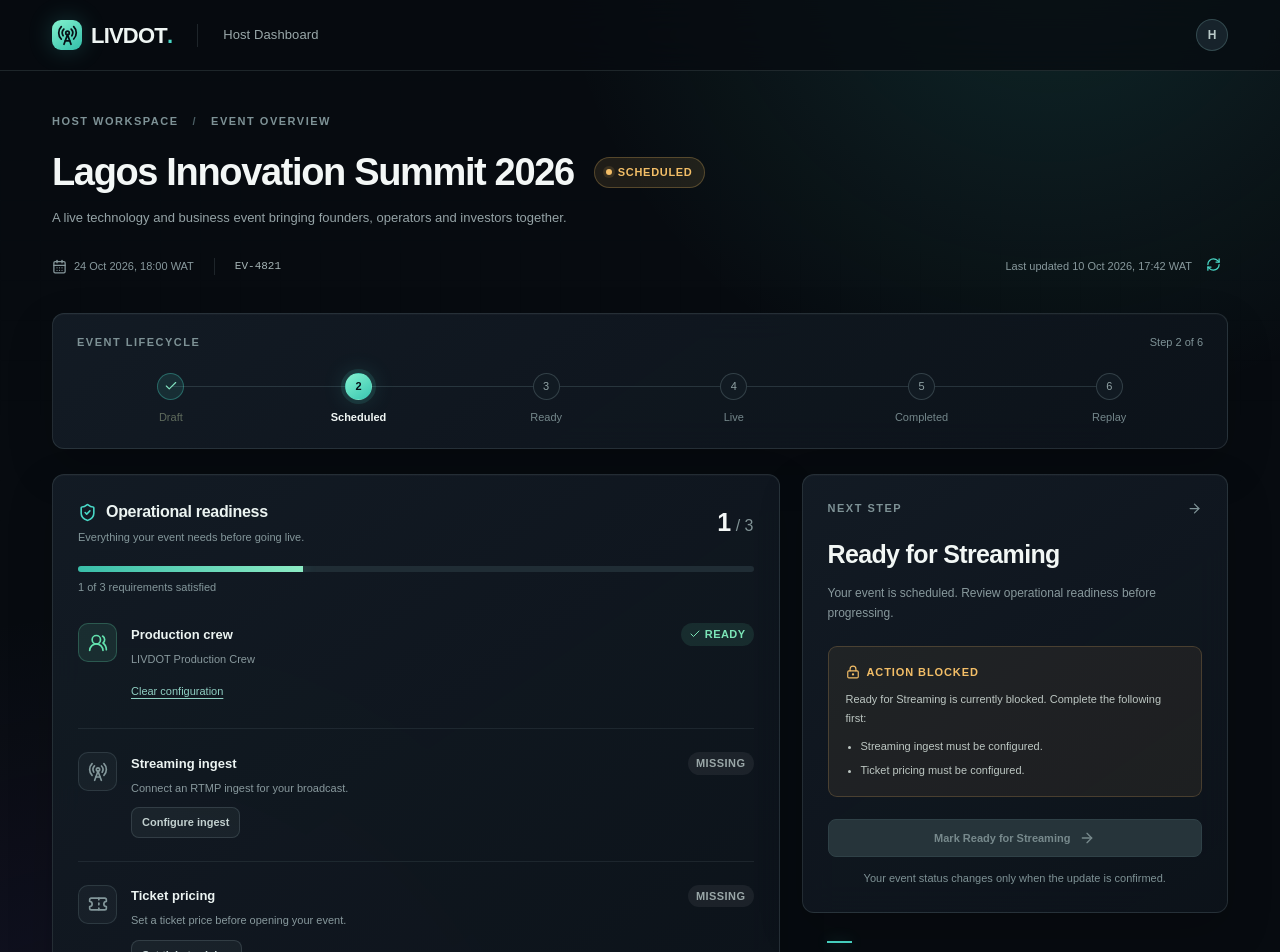
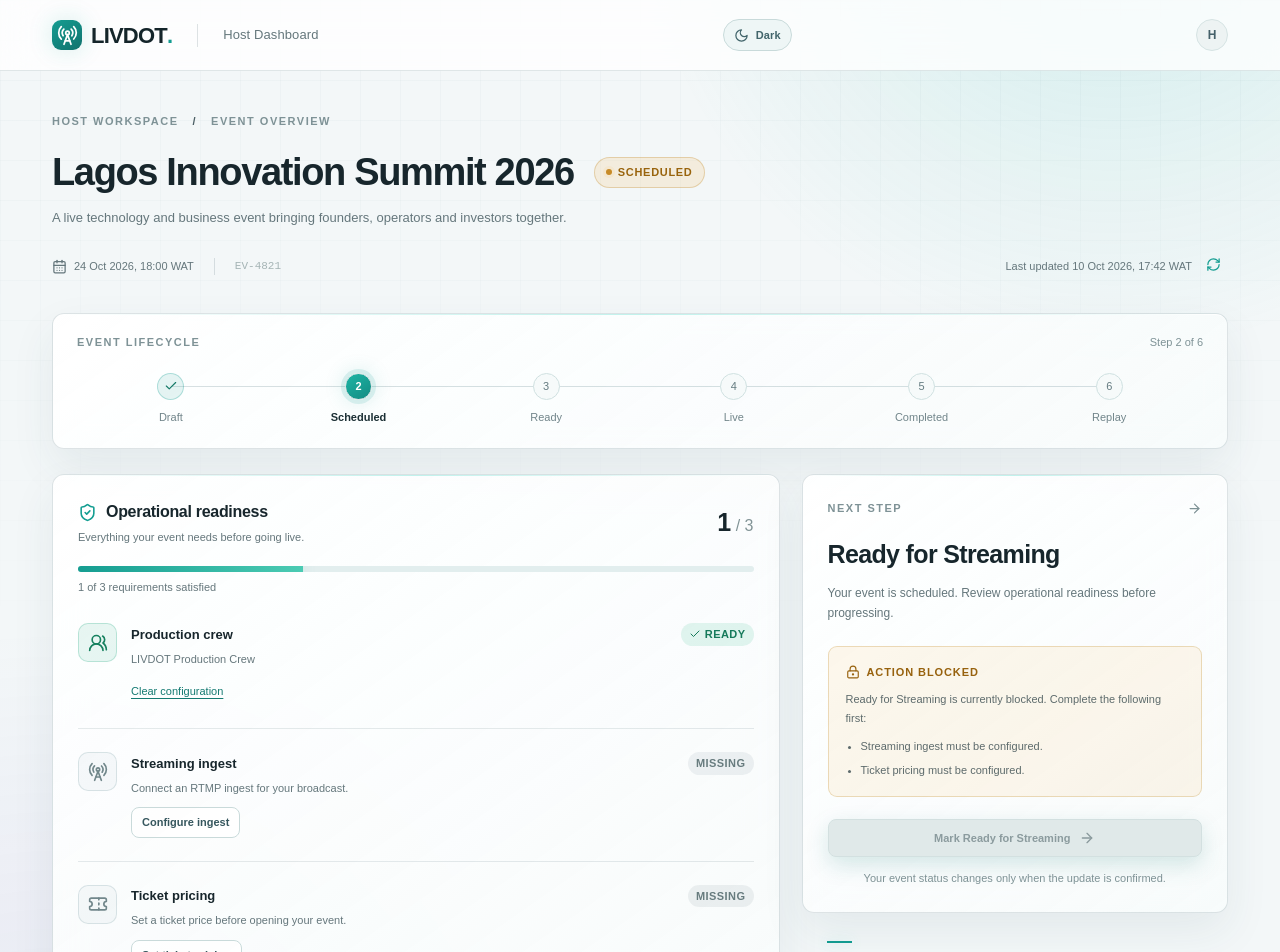
Before and after one commit to michycipher/livdot-host.dashboard, a Next.js app: page / in a window 1280 px wide. Shown: the top 952 px of the page. Built offline with nearby package versions, Linux system fonts and the light colour scheme.

Commit message:
add light dark dashboard themes

```diff
--- a/src/app/globals.css
+++ b/src/app/globals.css
@@ -881,6 +881,347 @@ footer {
   }
   .readiness-count {
     font-size: 22px;
+  }
+}
+
+/* Light theme is the default. The dark control-room palette above remains
+   available through the data-theme attribute set by the theme toggle. */
+:root:not([data-theme="dark"]) {
+  --ink: #18242a;
+  --muted: #64747a;
+  --line: rgba(29, 60, 71, 0.14);
+  --green: #198a68;
+  --canvas: #f3f7f8;
+  --surface: rgba(255, 255, 255, 0.88);
+  --surface-raised: #ffffff;
+  --cyan: #139d91;
+  --amber: #b87916;
+  --red: #c84c59;
+}
+
+:root:not([data-theme="dark"]) body {
+  background:
+    radial-gradient(circle at 87% -8%, rgba(45, 185, 177, 0.18), transparent 30rem),
+    radial-gradient(circle at 4% 74%, rgba(111, 87, 201, 0.11), transparent 34rem),
+    var(--canvas);
+  color: var(--ink);
+}
+
+:root:not([data-theme="dark"]) body::before {
+  opacity: 0.48;
+  background-image:
+    linear-gradient(rgba(54, 102, 112, 0.07) 1px, transparent 1px),
+    linear-gradient(90deg, rgba(54, 102, 112, 0.07) 1px, transparent 1px);
+}
+
+:root:not([data-theme="dark"]) .app-bar {
+  background: rgba(255, 255, 255, 0.78);
+  border-color: rgba(26, 71, 79, 0.13);
+}
+
+:root:not([data-theme="dark"]) .brand {
+  color: #14252a;
+}
+
+:root:not([data-theme="dark"]) .brand-mark {
+  color: #ffffff;
+  background: linear-gradient(145deg, #159d91, #11726e);
+  box-shadow: 0 0 24px rgba(21, 157, 145, 0.18);
+}
+
+:root:not([data-theme="dark"]) .brand-period,
+:root:not([data-theme="dark"]) .updated svg,
+:root:not([data-theme="dark"]) .heading-with-icon svg {
+  color: var(--cyan);
+}
+
+:root:not([data-theme="dark"]) .workspace-label,
+:root:not([data-theme="dark"]) .event-description,
+:root:not([data-theme="dark"]) .header-meta,
+:root:not([data-theme="dark"]) .updated,
+:root:not([data-theme="dark"]) .details dt,
+:root:not([data-theme="dark"]) .requirement-body p,
+:root:not([data-theme="dark"]) .action-description,
+:root:not([data-theme="dark"]) .operations-note,
+:root:not([data-theme="dark"]) footer,
+:root:not([data-theme="dark"]) .section-heading p,
+:root:not([data-theme="dark"]) .readiness-summary p {
+  color: #65777c;
+}
+
+:root:not([data-theme="dark"]) .host-avatar {
+  color: #45616a;
+  background: #edf3f3;
+  border-color: #d5e3e3;
+}
+
+:root:not([data-theme="dark"]) h1,
+:root:not([data-theme="dark"]) h2,
+:root:not([data-theme="dark"]) h3,
+:root:not([data-theme="dark"]) .readiness-count,
+:root:not([data-theme="dark"]) .details dd,
+:root:not([data-theme="dark"]) .action-panel h2 {
+  color: #17262c;
+}
+
+:root:not([data-theme="dark"]) .card {
+  background: linear-gradient(145deg, rgba(255, 255, 255, 0.94), rgba(248, 252, 252, 0.84));
+  border-color: rgba(29, 70, 79, 0.15);
+  box-shadow: 0 18px 44px rgba(32, 79, 87, 0.08), inset 0 1px 0 rgba(255, 255, 255, 0.9);
+}
+
+:root:not([data-theme="dark"]) .status-badge {
+  color: #99640d;
+  background: rgba(243, 190, 103, 0.18);
+  border-color: rgba(188, 133, 37, 0.3);
+}
+
+:root:not([data-theme="dark"]) .status-dot {
+  background: #c78b28;
+}
+
+:root:not([data-theme="dark"]) .status-badge.live {
+  color: #b83846;
+  background: rgba(239, 115, 123, 0.12);
+  border-color: rgba(200, 76, 89, 0.25);
+}
+
+:root:not([data-theme="dark"]) .lifecycle li {
+  color: #71858a;
+}
+
+:root:not([data-theme="dark"]) .lifecycle li:before {
+  background: rgba(43, 92, 101, 0.19);
+}
+
+:root:not([data-theme="dark"]) .step-circle {
+  color: #647b80;
+  background: #f6fafa;
+  border-color: #cfe0e0;
+}
+
+:root:not([data-theme="dark"]) .past .step-circle {
+  color: #167a68;
+  background: rgba(19, 157, 145, 0.11);
+  border-color: rgba(19, 157, 145, 0.28);
+}
+
+:root:not([data-theme="dark"]) .lifecycle .current {
+  color: #1c3035;
+}
+
+:root:not([data-theme="dark"]) .current .step-circle {
+  color: #ffffff;
+  background: linear-gradient(145deg, #1db5a5, #148b82);
+  box-shadow: 0 0 0 4px rgba(19, 157, 145, 0.12), 0 0 22px rgba(19, 157, 145, 0.2);
+}
+
+:root:not([data-theme="dark"]) .progress-track {
+  background: #e2eeee;
+}
+
+:root:not([data-theme="dark"]) .progress-track > div {
+  background: linear-gradient(90deg, #159d91, #4bcbb3);
+  box-shadow: 0 0 15px rgba(19, 157, 145, 0.22);
+}
+
+:root:not([data-theme="dark"]) .readiness-item,
+:root:not([data-theme="dark"]) .readiness-footnote,
+:root:not([data-theme="dark"]) footer {
+  border-color: rgba(29, 70, 79, 0.11);
+}
+
+:root:not([data-theme="dark"]) .requirement-icon {
+  color: #71878b;
+  background: rgba(116, 158, 162, 0.06);
+  border-color: rgba(79, 128, 133, 0.18);
+}
+
+:root:not([data-theme="dark"]) .requirement-icon.satisfied {
+  color: #16815f;
+  background: rgba(30, 169, 124, 0.1);
+  border-color: rgba(30, 169, 124, 0.24);
+}
+
+:root:not([data-theme="dark"]) .ready-label {
+  color: #167a5b;
+  background: rgba(30, 169, 124, 0.12);
+}
+
+:root:not([data-theme="dark"]) .missing-label {
+  color: #677b7e;
+  background: rgba(103, 123, 126, 0.1);
+}
+
+:root:not([data-theme="dark"]) .secondary {
+  color: #36575e;
+  background: rgba(255, 255, 255, 0.75);
+  border-color: #c9dada;
+}
+
+:root:not([data-theme="dark"]) .secondary:not(:disabled):hover {
+  color: #126f68;
+  background: rgba(19, 157, 145, 0.08);
+  border-color: rgba(19, 157, 145, 0.34);
+}
+
+:root:not([data-theme="dark"]) .text-button {
+  color: #147a72;
+}
+
+:root:not([data-theme="dark"]) .readiness-footnote {
+  color: #667b7f;
+  background: rgba(237, 246, 246, 0.72);
+}
+
+:root:not([data-theme="dark"]) .blockers {
+  background: rgba(243, 190, 103, 0.12);
+  border-color: rgba(184, 127, 23, 0.25);
+}
+
+:root:not([data-theme="dark"]) .blocker-label {
+  color: #97620e;
+}
+
+:root:not([data-theme="dark"]) .blockers p,
+:root:not([data-theme="dark"]) .blockers ul {
+  color: #5d6b6c;
+}
+
+:root:not([data-theme="dark"]) .primary {
+  color: #ffffff;
+  background: linear-gradient(135deg, #178f84, #0c6d69);
+  box-shadow: 0 8px 22px rgba(16, 119, 111, 0.17);
+}
+
+:root:not([data-theme="dark"]) .primary:disabled {
+  color: #8b9b9e;
+  background: #e0e9e9;
+  border-color: #d3e0e0;
+}
+
+:root:not([data-theme="dark"]) .eligible {
+  color: #197054;
+  background: rgba(30, 169, 124, 0.08);
+  border-color: rgba(30, 169, 124, 0.2);
+}
+
+:root:not([data-theme="dark"]) .demo-controls {
+  background: rgba(244, 250, 250, 0.88);
+  border-color: rgba(19, 157, 145, 0.24);
+}
+
+:root:not([data-theme="dark"]) .demo-heading,
+:root:not([data-theme="dark"]) .demo-heading h2 {
+  color: #14796f;
+}
+
+:root:not([data-theme="dark"]) .demo-controls > p,
+:root:not([data-theme="dark"]) .failure-control p {
+  color: #667b7f;
+}
+
+:root:not([data-theme="dark"]) .schedule-form input,
+:root:not([data-theme="dark"]) select {
+  color: #2d5058;
+  background: #ffffff;
+  border-color: #c8dada;
+}
+
+:root:not([data-theme="dark"]) .error-panel {
+  color: #a73945;
+  background: #fff2f3;
+  border-color: #edc8cd;
+}
+
+:root:not([data-theme="dark"]) .error-panel h2 {
+  color: #792b35;
+}
+
+.theme-toggle {
+  display: inline-flex;
+  align-items: center;
+  gap: 7px;
+  min-height: 32px;
+  margin-left: auto;
+  padding: 7px 10px;
+  border: 1px solid rgba(138, 164, 166, 0.24);
+  border-radius: 999px;
+  color: #b8c8c8;
+  background: rgba(124, 153, 157, 0.08);
+  font-size: 11px;
+  font-weight: 700;
+  letter-spacing: 0.2px;
+}
+
+.theme-toggle:hover {
+  color: var(--cyan);
+  border-color: rgba(73, 216, 199, 0.42);
+  background: rgba(73, 216, 199, 0.11);
+}
+
+:root:not([data-theme="dark"]) .theme-toggle {
+  color: #42656b;
+  background: rgba(237, 245, 245, 0.9);
+  border-color: #c8dada;
+}
+
+:root:not([data-theme="dark"]) .theme-toggle:hover {
+  color: #0d7770;
+  border-color: rgba(19, 157, 145, 0.4);
+  background: rgba(19, 157, 145, 0.1);
+}
+
+.card,
+.status-badge,
+.theme-toggle {
+  animation: surface-in 0.45s ease both;
+}
+
+.card {
+  position: relative;
+  overflow: hidden;
+}
+
+.card::before {
+  content: "";
+  position: absolute;
+  inset: 0 0 auto;
+  height: 1px;
+  pointer-events: none;
+  background: linear-gradient(90deg, transparent, rgba(73, 216, 199, 0.34), transparent);
+}
+
+.loading .skeleton {
+  position: relative;
+  overflow: hidden;
+}
+
+.loading .skeleton::after {
+  content: "";
+  position: absolute;
+  inset: 0;
+  transform: translateX(-100%);
+  background: linear-gradient(90deg, transparent, rgba(255, 255, 255, 0.55), transparent);
+  animation: shimmer 1.35s infinite;
+}
+
+@keyframes surface-in {
+  from { opacity: 0; transform: translateY(5px); }
+  to { opacity: 1; transform: translateY(0); }
+}
+
+@keyframes shimmer {
+  to { transform: translateX(100%); }
+}
+
+@media (max-width: 640px) {
+  .theme-toggle {
+    padding: 7px;
+  }
+
+  .theme-toggle span {
+    display: none;
   }
 }
 @media (prefers-reduced-motion: reduce) {
--- a/src/components/event/event-dashboard.tsx
+++ b/src/components/event/event-dashboard.tsx
@@ -1,7 +1,7 @@
 "use client";
-import { useState } from "react";
+import { useEffect, useState } from "react";
 import Link from "next/link";
-import { RadioTower } from "lucide-react";
+import { Moon, RadioTower, Sun } from "lucide-react";
 import { useEvent } from "@/hooks/use-event";
 import { useEventActions } from "@/hooks/use-event-actions";
 import { useEventApi } from "@/app/providers";
@@ -18,6 +18,13 @@ export function EventDashboard() {
   const mutation = useEventActions();
   const api = useEventApi();
   const [failureArmed, setFailureArmed] = useState(false);
+  const [theme, setTheme] = useState<"light" | "dark">("light");
+
+  useEffect(() => {
+    document.documentElement.dataset.theme = theme;
+    window.localStorage.setItem("livdot-theme", theme);
+  }, [theme]);
+
   function onCommand(command: EventCommand) {
     if (mutation.mutate(command)) setFailureArmed(false);
   }
@@ -34,6 +41,16 @@ export function EventDashboard() {
           </Link>
           <span className="app-divider" />
           <span className="workspace-label">Host Dashboard</span>
+          <button
+            className="theme-toggle"
+            type="button"
+            aria-label={`Switch to ${theme === "light" ? "dark" : "light"} theme`}
+            aria-pressed={theme === "dark"}
+            onClick={() => setTheme((current) => (current === "light" ? "dark" : "light"))}
+          >
+            {theme === "light" ? <Moon size={15} /> : <Sun size={15} />}
+            <span>{theme === "light" ? "Dark" : "Light"}</span>
+          </button>
           <span className="host-avatar" aria-label="Host workspace">
             H
           </span>
```
